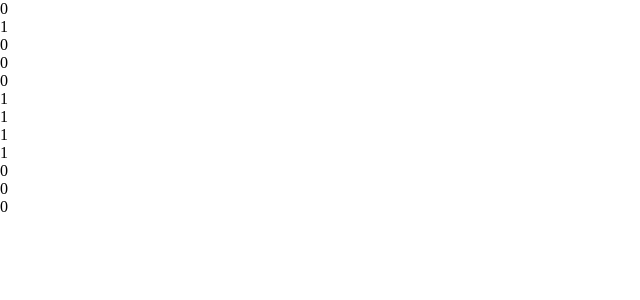
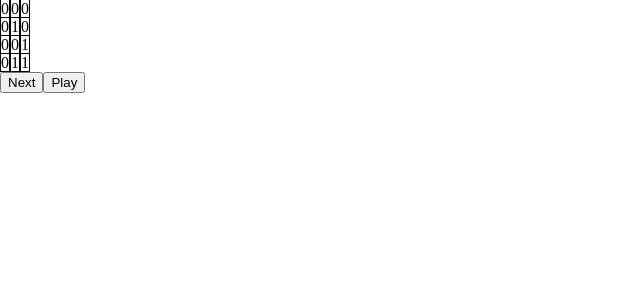
Before and after one commit to AnXixixi/life-game, a Vue app: page / in a window 1280 px wide. Shown: the top 300 px of the page, without its empty margins (0-640 px from the left). Built offline with nearby package versions, Linux system fonts and the light colour scheme.

Commit message:
单次点击变化

```diff
--- a/src/views/Home.vue
+++ b/src/views/Home.vue
@@ -1,23 +1,45 @@
 <template>
     <div class="home">
         <div v-for="row in board">
-            <div v-for="col in row" style="">{{col}}</div>
+            <div v-for="col in row" class="board">{{col}}</div>
         </div>
+        <button @click="changeTheBoard()">Next</button>
+        <button @click="startPlay()">Play</button>
     </div>
 </template>
 
 <script>
+  import {gameOfLife} from '../logic'
 
   export default {
     data() {
       return {
         board: [
+          [0, 0, 0],
           [0, 1, 0],
           [0, 0, 1],
-          [1, 1, 1],
-          [0, 0, 0]
+          [0, 1, 1]
         ]
+      }
+    },
+    methods: {
+      changeTheBoard() {
+        console.log(this.board)
+        let newBoard = gameOfLife(this.board)
+        this.$set(this.board, [], newBoard)
+        console.log(this.board)
+      },
+      startPlay() {
+        setInterval(this.changeTheBoard, 1000)
       }
     }
   }
 </script>
+
+<style>
+    .board {
+        display: inline;
+        border-style: solid;
+        border-width: 1px;
+    }
+</style>
```
Also changed, not shown: src/logic.js (renamed from src/components/luoji.js), 1 other file (tests, documents, lock files or other folders).
